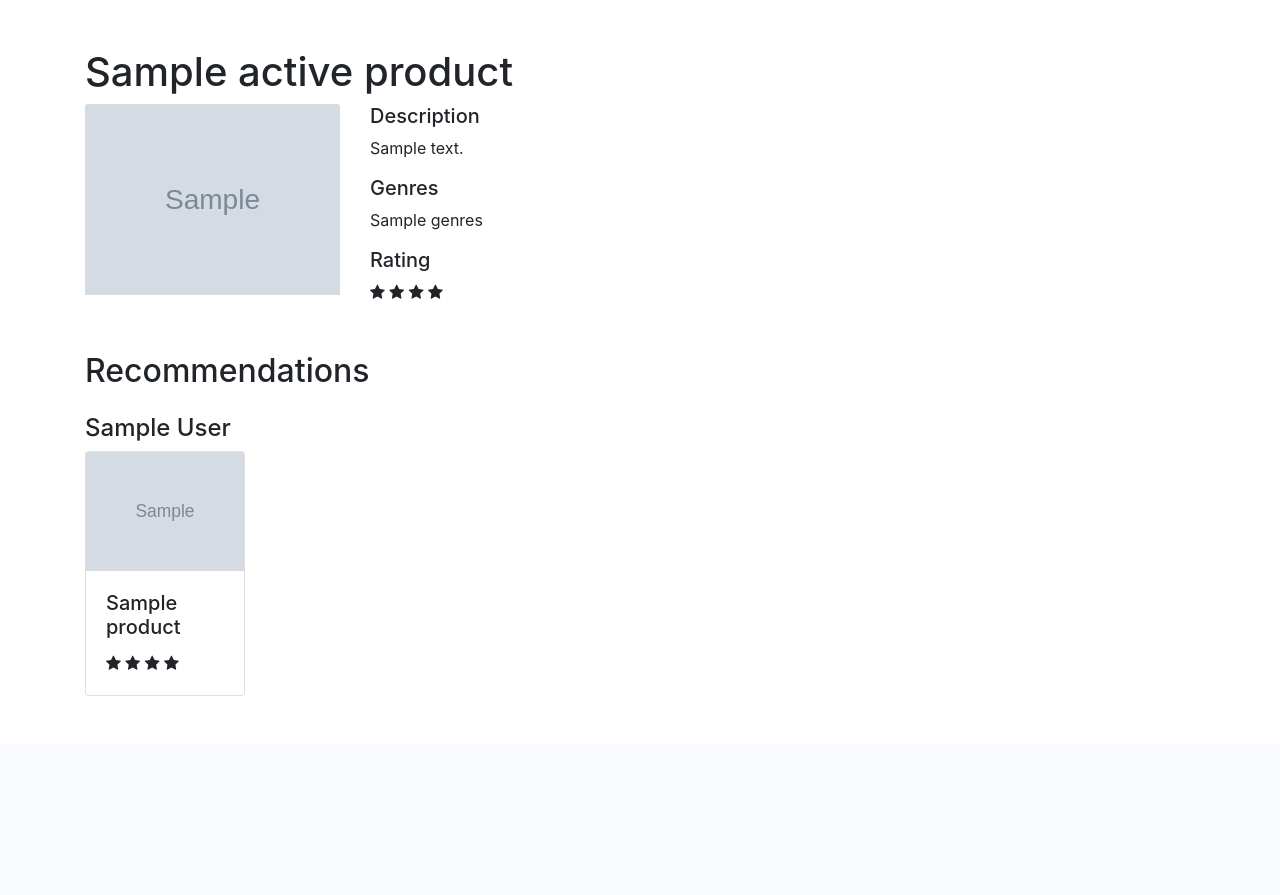
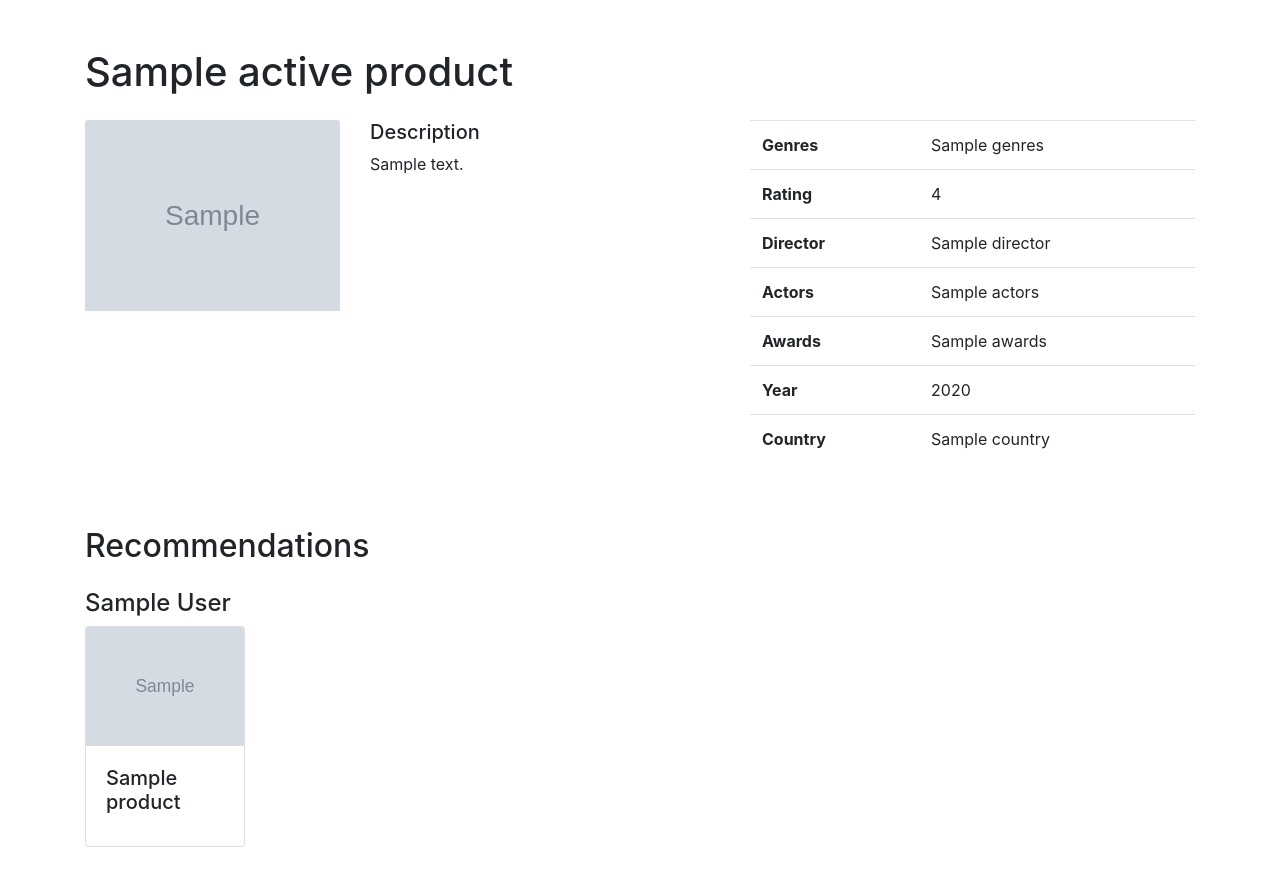
Before and after one commit to ericdaat/notflix, a Flask app: template src/web/templates/product/index.html in a window 1280 px wide. Shown: the part 56-951 px from the top of the page. Before the commit the page ends 752 px from the top, so only its background shows below. Run offline with Flask 2, Linux system fonts and the light colour scheme; the template is opened without the code that fills it: most values are stand-ins (such as "Sample title", 1, 10 or a date in 2020); grey boxes marked "Sample" are stand-in pictures; some libraries are stand-ins or nearby versions.

Commit message:
[FRONT] infos as table

```diff
--- a/src/web/templates/product/index.html
+++ b/src/web/templates/product/index.html
@@ -2,7 +2,7 @@
 
 {% block content %}
 
-<div class="row">
+<div class="row mb-3">
     <div class="col-sm">
         <h1> {{ active_product.name }}</h1>
     </div>
@@ -11,15 +11,43 @@
     <div class="col-sm-3">
         <img class="card-img-top" src="{{ active_product.image }}">
     </div>
-    <div class="col-sm-3">
+    <div class="col-sm-4">
         <h5>Description</h5>
         <p>{{ active_product.description }}</p>
-        <h5>Genres</h5>
-        <p>{{ active_product.genres }}</p>
-        <h5>Rating</h5>
-        {% for i in range(4) %}
-        <span class="fa fa-star checked"></span>
-        {% endfor %}
+    </div>
+    <div class="col-sm-5">
+        <table class="table">
+          <tbody>
+            <tr>
+              <th scope="row">Genres</th>
+              <td>{{active_product.genres}}</td>
+            </tr>
+            <tr>
+                <th scope="row">Rating</th>
+                <td>{{active_product.rating}}</td>
+            </tr>
+            <tr>
+                <th scope="row">Director</th>
+                <td>{{active_product.director}}</td>
+            </tr>
+            <tr>
+                <th scope="row">Actors</th>
+                <td>{{active_product.actors}}</td>
+            </tr>
+            <tr>
+                <th scope="row">Awards</th>
+                <td>{{active_product.awards}}</td>
+            </tr>
+            <tr>
+                <th scope="row">Year</th>
+                <td>{{active_product.year}}</td>
+            </tr>
+            <tr>
+                <th scope="row">Country</th>
+                <td>{{active_product.country}}</td>
+            </tr>
+          </tbody>
+        </table>
     </div>
 </div>
 
@@ -42,11 +70,6 @@
                     <img class="card-img-top" src="{{i.image}}" alt="Card image cap">
                     <div class="card-body">
                       <h5 class="card-title"> {{ i.name }}</h5>
-                      <p class="card-text">
-                          {% for i in range(4) %}
-                          <span class="fa fa-star checked"></span>
-                          {% endfor %}
-                      </p>
                     </div>
                 </div>
                 </a>
```
Also changed, not shown: src/main.py (+4 -7 lines).
